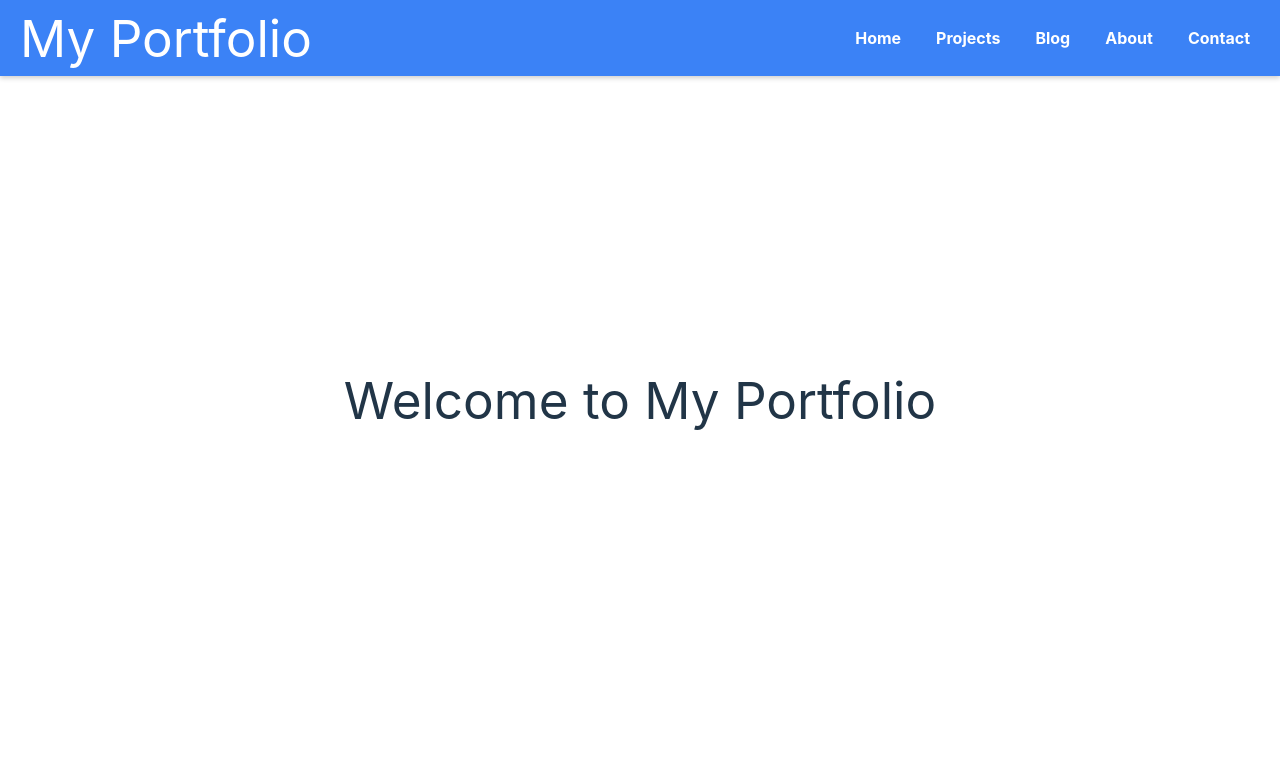
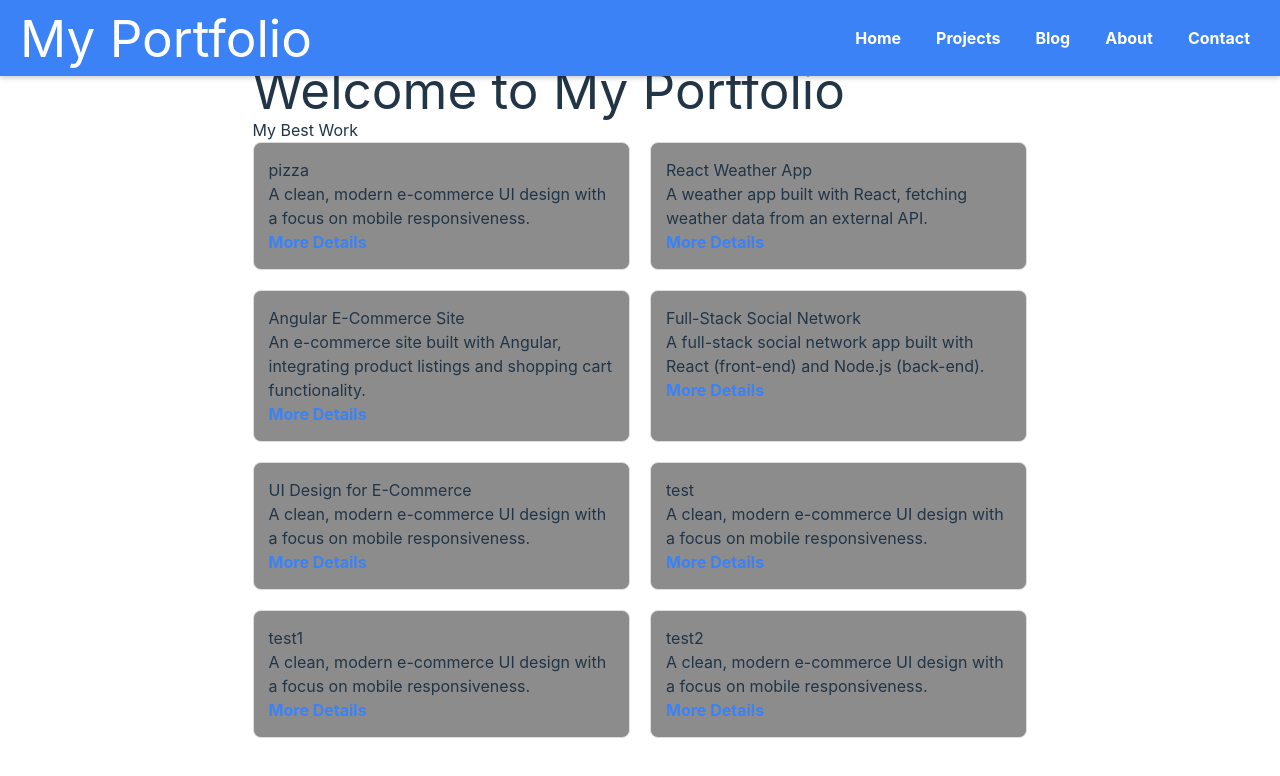
Before and after one commit to Fatedcircle/portfolio, a React (Vite) app: page / in a window 1280 px wide. Shown: the top 776 px of the page. Built offline with nearby package versions, Linux system fonts and the light colour scheme.

Commit message:
Some extra things added

```diff
--- a/src/App.jsx
+++ b/src/App.jsx
@@ -1,9 +1,10 @@
 import { useState } from "react";
 import Navbar from "./components/Navbar/Navbar";
-import Portfolio from "./components/Portfolio/Portfolio"; // Je projectencomponent
+import Portfolio from "./components/Portfolio/Portfolio";
 import Blog from "./components/Blog/Blog";
-import About from "./components/About/About"; // Placeholder voor de Over-mij pagina
-import Contact from "./components/Contact/Contact"; // Placeholder voor de Contact-pagina
+import About from "./components/About/About";
+import Contact from "./components/Contact/Contact";
+import HomePage from "./components/Home/HomePage";
 
 const App = () => {
     const [activePage, setActivePage] = useState("home");
@@ -11,7 +12,7 @@ const App = () => {
     const renderPage = () => {
         switch (activePage) {
             case "home":
-                return <h1>Welcome to My Portfolio</h1>;
+                return <HomePage />;
             case "projects":
                 return <Portfolio />;
             case "blog":
--- a/src/components/Blog/Blog.jsx
+++ b/src/components/Blog/Blog.jsx
@@ -1,13 +1,13 @@
 import { useState, useEffect } from "react";
-import blogPostsData from "../../data/blogPosts.json"; // Import je JSON bestand
+import blogPostsData from "../../data/blogPosts.json";
 import './Blog.scss'
 
 const Blog = () => {
     const [posts, setPosts] = useState([]);
 
     useEffect(() => {
-        setPosts(blogPostsData); // Zet de blogposts in de state
-    }, []); // Lege afhankelijkheden array zorgt ervoor dat het maar één keer geladen wordt
+        setPosts(blogPostsData);
+    }, []);
 
     return (
         <div>
--- a/src/components/Blog/Blog.scss
+++ b/src/components/Blog/Blog.scss
@@ -1,4 +1,3 @@
-/* Algemeen */
 .blog-container {
     width: 80%;
     max-width: 1000px;
@@ -16,7 +15,6 @@
     margin-bottom: 20px;
 }
 
-/* Blogpost */
 .blog-post {
     margin-bottom: 40px;
     padding-bottom: 40px;
@@ -54,7 +52,6 @@
     text-decoration: underline;
 }
 
-/* Afbeeldingen */
 .blog-post img {
     max-width: 100%;
     height: auto;
@@ -63,7 +60,6 @@
     border-radius: 8px;
 }
 
-/* Reactie en commentaar sectie (optioneel) */
 .comment-section {
     margin-top: 40px;
 }
@@ -94,7 +90,6 @@
     font-style: italic;
 }
 
-/* Responsieve styling */
 @media (max-width: 768px) {
     .blog-container {
         width: 90%;
--- /dev/null
+++ b/src/components/Home/BestWork.jsx
@@ -0,0 +1,42 @@
+import { projects } from "../../data/projectsData";
+
+const BestWork = () => {
+    const topProjects = [...projects]
+        .sort((a, b) => b.score - a.score)
+        .slice(0, 8);
+
+    return (
+        <section>
+            <h2>My Best Work</h2>
+            <div style={{ display: "grid", gridTemplateColumns: "repeat(auto-fill, minmax(250px, 1fr))", gap: "20px" }}>
+                {topProjects.map((project) => (
+                    <div
+                        key={project.name}
+                        style={{
+                            border: "1px solid #ddd",
+                            padding: "15px",
+                            borderRadius: "8px",
+                            backgroundColor: "#8c8c8c",
+                        }}
+                    >
+                        <h3>{project.name}</h3>
+                        <p>{project.description}</p>
+
+                        <a
+                            href={`#${project.name}`}
+                            style={{
+                                color: "#3b82f6",
+                                textDecoration: "none",
+                                fontWeight: "bold",
+                            }}
+                        >
+                            More Details
+                        </a>
+                    </div>
+                ))}
+            </div>
+        </section>
+    );
+};
+
+export default BestWork;
--- /dev/null
+++ b/src/components/Home/HomePage.jsx
@@ -0,0 +1,12 @@
+import BestWork from "./BestWork";
+
+const HomePage = () => {
+    return (
+        <div>
+            <h1>Welcome to My Portfolio</h1>
+            <BestWork />
+        </div>
+    );
+};
+
+export default HomePage;
--- a/src/components/Navbar/Navbar.jsx
+++ b/src/components/Navbar/Navbar.jsx
@@ -1,6 +1,6 @@
 /* eslint-disable react/prop-types */
 import { useState } from "react";
-import './Navbar.scss'; // Importeer de CSS
+import './Navbar.scss';
 
 const Navbar = ({ setActivePage }) => {
     const [isMobileMenuOpen, setIsMobileMenuOpen] = useState(false);
@@ -11,12 +11,10 @@ const Navbar = ({ setActivePage }) => {
 
     return (
         <nav className="navbar">
-            {/* Logo */}
             <div>
                 <h1>My Portfolio</h1>
             </div>
 
-            {/* Hamburger menu (alleen zichtbaar op mobiel) */}
             <button
                 onClick={handleMenuToggle}
                 className="hamburger-menu"
@@ -24,7 +22,6 @@ const Navbar = ({ setActivePage }) => {
                 ☰
             </button>
 
-            {/* Navigatielinks */}
             <ul
                 className={`navbar-links ${isMobileMenuOpen ? "mobile-open" : ""}`}
             >
@@ -33,7 +30,7 @@ const Navbar = ({ setActivePage }) => {
                         <button
                             onClick={() => {
                                 setActivePage(page);
-                                setIsMobileMenuOpen(false); // Sluit menu bij klikken
+                                setIsMobileMenuOpen(false);
                             }}
                         >
                             {page.charAt(0).toUpperCase() + page.slice(1)}
--- a/src/components/Navbar/Navbar.scss
+++ b/src/components/Navbar/Navbar.scss
@@ -1,4 +1,3 @@
-/* Algemene navbar-stijlen */
 .navbar {
     position: fixed;
     top: 0;
@@ -14,24 +13,21 @@
     box-shadow: 0 2px 5px rgba(0, 0, 0, 0.2);
 }
 
-/* Logo styling */
 .navbar h1 {
     margin: 0;
 }
 
-/* Hamburger-menu (alleen zichtbaar op mobiel) */
 .hamburger-menu {
     background: none;
     border: none;
     color: white;
     font-size: 24px;
-    display: none; /* Verborgen standaard */
+    display: none;
     cursor: pointer;
 }
 
-/* Navigatielinks */
 .navbar-links {
-    display: flex; /* Standaard display voor desktop */
+    display: flex;
     list-style: none;
     margin: 0;
     padding: 0;
@@ -51,7 +47,7 @@
     background-color: rgba(255, 255, 255, 0.1);
 }
 
-/* Stijlen voor mobiel menu */
+
 .navbar-links.mobile-open {
     display: block;
     position: absolute;
@@ -69,14 +65,13 @@
     width: 100%;
 }
 
-/* Mobiele weergave van hamburger-menu */
 @media (max-width: 768px) {
     .hamburger-menu {
-        display: block; /* Toon hamburger-menu op mobiel */
+        display: block;
     }
 
     .navbar-links {
-        display: none; /* Verborgen standaard op mobiel */
+        display: none;
     }
 
     .navbar-links.mobile-open {
--- /dev/null
+++ b/src/components/Portfolio/Portfolio.scss
@@ -0,0 +1,3 @@
+.portfolio {
+    margin-top: 80px;
+}
--- a/src/data/projectsData.js
+++ b/src/data/projectsData.js
@@ -1,36 +1,89 @@
 export const projects = [
     {
         name: "React Weather App",
+        score: 2,
         filter: "react",
         tags: ["React", "JavaScript", "API", "UI/UX"],
         description: "A weather app built with React, fetching weather data from an external API.",
         details: "This weather app integrates with the OpenWeatherMap API, showcasing a clean UI with hourly weather forecasts.",
         images: ["weather-app-screenshot1.png", "weather-app-screenshot2.png"],
         videos: ["https://example.com/weather-app-demo.mp4"],
-        link: "https://github.com/yourusername/react-weather-app"
+        link: "https://github.com/yourusername/react-weather-app",
+        date: "01-03-2025"
     },
     {
         name: "Angular E-Commerce Site",
+        score: 2,
         filter: "angular",
         tags: ["Angular", "UI/UX", "E-commerce", "JavaScript"],
         description: "An e-commerce site built with Angular, integrating product listings and shopping cart functionality.",
         details: "The site includes features like a product search, filters by category, a shopping cart, and a secure checkout process.",
         images: ["ecommerce-site-screenshot1.png", "ecommerce-site-screenshot2.png"],
         videos: [],
-        link: "https://github.com/yourusername/angular-ecommerce"
+        link: "https://github.com/yourusername/angular-ecommerce",
+        date: "01-03-2021"
     },
     {
         name: "Full-Stack Social Network",
+        score: 2,
         filter: "full-stack",
         tags: ["React", "Node.js", "MongoDB", "Full-Stack", "JavaScript"],
         description: "A full-stack social network app built with React (front-end) and Node.js (back-end).",
-        link: "https://github.com/yourusername/full-stack-social-network"
+        link: "https://github.com/yourusername/full-stack-social-network",
+        date: "01-03-2022"
     },
     {
         name: "UI Design for E-Commerce",
+        score: 2,
         filter: "ui-ux",
         tags: ["Design", "UI/UX", "E-commerce"],
         description: "A clean, modern e-commerce UI design with a focus on mobile responsiveness.",
-        link: "https://dribbble.com/yourusername/ui-design-ecommerce"
+        link: "https://dribbble.com/yourusername/ui-design-ecommerce",
+        date: "01-03-2024"
+    },
+    {
+        name: "test",
+        score: 2,
+        filter: "ui-ux",
+        tags: ["Design", "UI/UX", "E-commerce"],
+        description: "A clean, modern e-commerce UI design with a focus on mobile responsiveness.",
+        link: "https://dribbble.com/yourusername/ui-design-ecommerce",
+        date: "01-03-2024"
+    },
+    {
+        name: "test1",
+        score: 2,
+        filter: "ui-ux",
+        tags: ["Design", "UI/UX", "E-commerce"],
+        description: "A clean, modern e-commerce UI design with a focus on mobile responsiveness.",
+        link: "https://dribbble.com/yourusername/ui-design-ecommerce",
+        date: "01-03-2024"
+    },
+    {
+        name: "test2",
+        score: 2,
+        filter: "ui-ux",
+        tags: ["Design", "UI/UX", "E-commerce"],
+        description: "A clean, modern e-commerce UI design with a focus on mobile responsiveness.",
+        link: "https://dribbble.com/yourusername/ui-design-ecommerce",
+        date: "01-03-2024"
+    },
+    {
+        name: "test3",
+        score: 2,
+        filter: "ui-ux",
+        tags: ["Design", "UI/UX", "E-commerce"],
+        description: "A clean, modern e-commerce UI design with a focus on mobile responsiveness.",
+        link: "https://dribbble.com/yourusername/ui-design-ecommerce",
+        date: "01-03-2024"
+    },
+    {
+        name: "pizza",
+        score: 10,
+        filter: "ui-ux",
+        tags: ["Design", "UI/UX", "E-commerce"],
+        description: "A clean, modern e-commerce UI design with a focus on mobile responsiveness.",
+        link: "https://dribbble.com/yourusername/ui-design-ecommerce",
+        date: "01-03-2024"
     },
 ];
```
Also changed, not shown: src/components/Portfolio/FilterBar.jsx (+20 -4 lines), src/components/Portfolio/Portfolio.jsx (+39 -8 lines).
